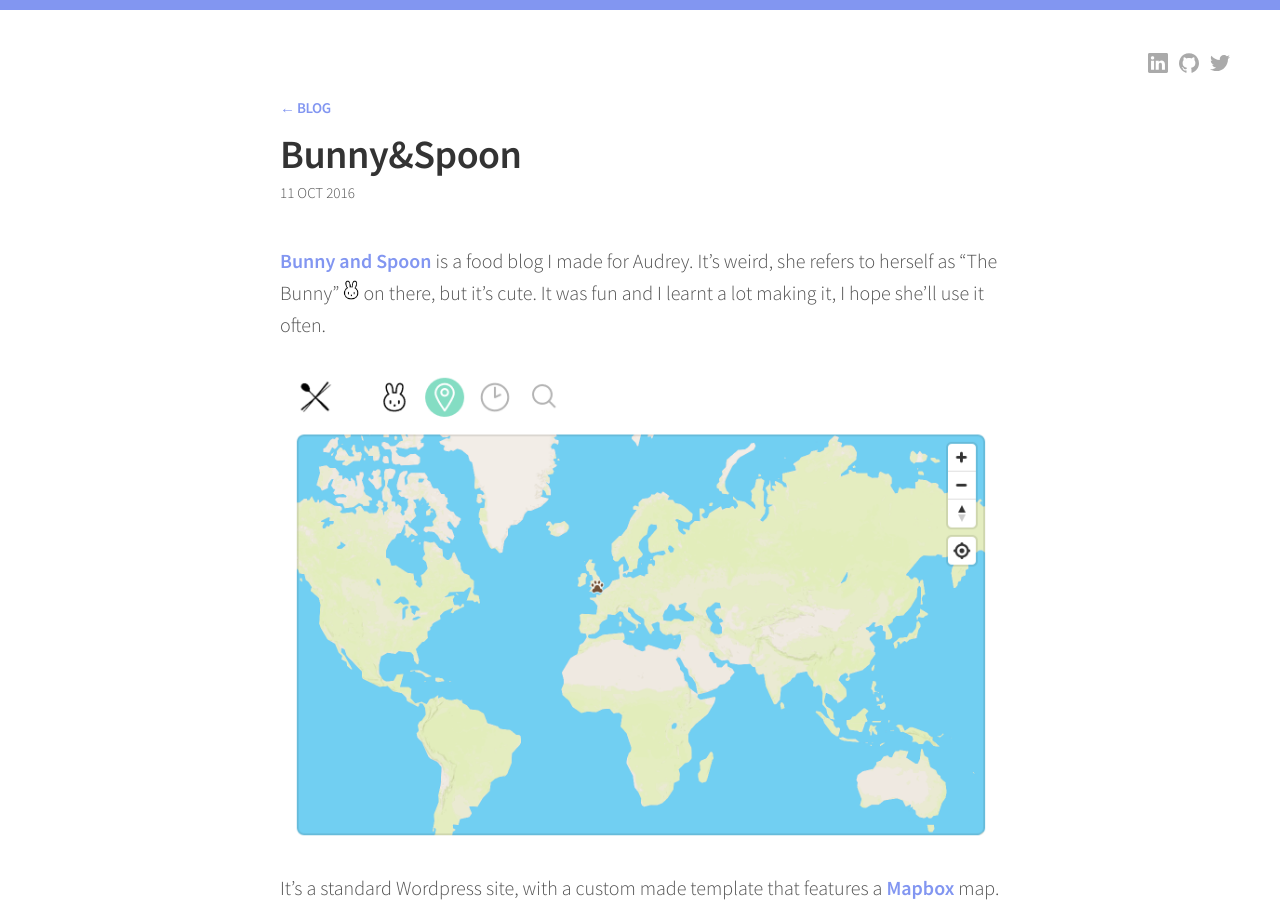
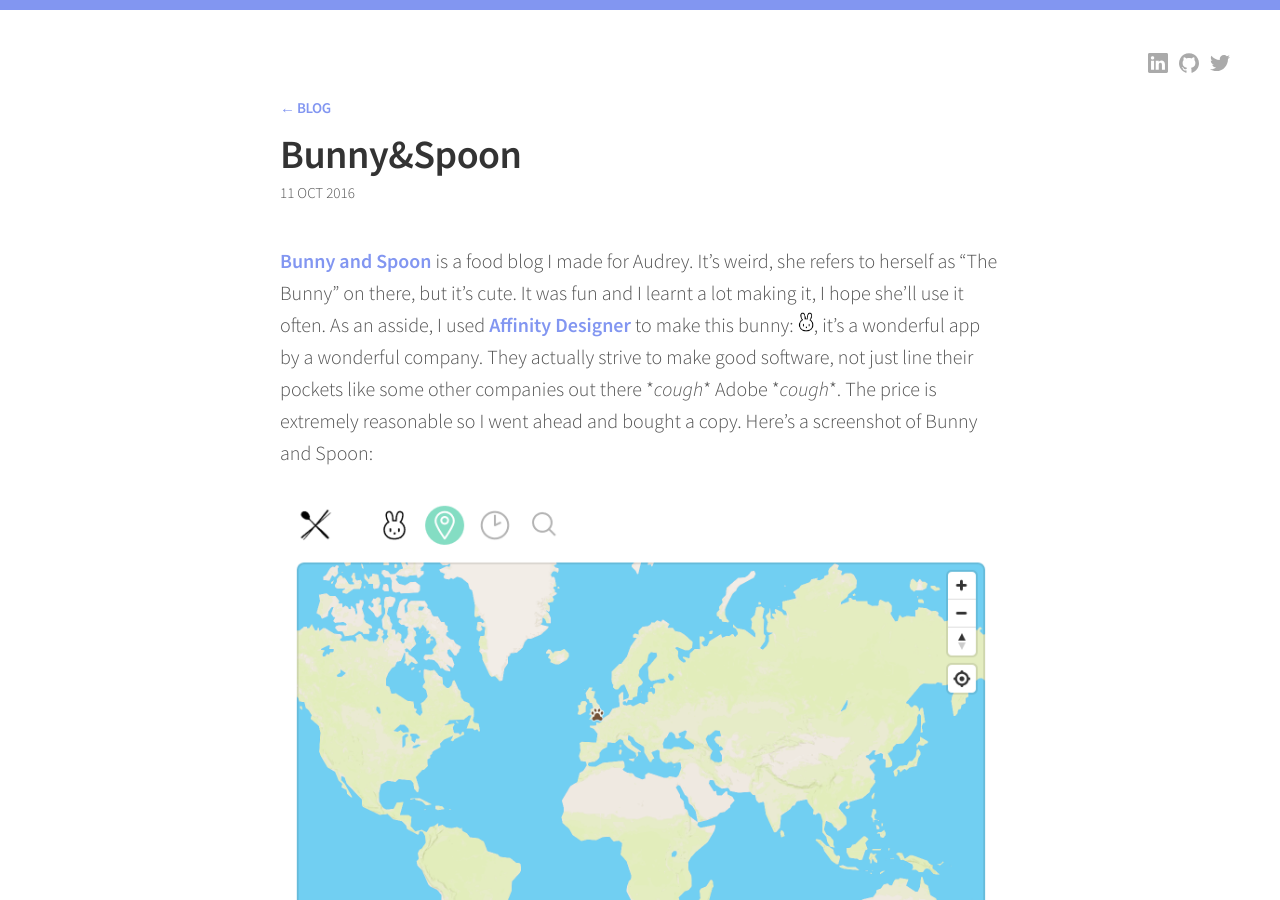
Before and after one commit to reaalkhalil/reaal.me, a Jekyll site: the page built from _posts/blog/2016-10-11-bunny-and-spoon.md, in a window 1280 px wide and 900 px high. Built offline with Jekyll 4.4.1, drawn with Linux system fonts in a browser that asks for light colours.

Commit message:
updated post

```diff
--- a/_posts/blog/2016-10-11-bunny-and-spoon.md
+++ b/_posts/blog/2016-10-11-bunny-and-spoon.md
@@ -3,7 +3,7 @@
 category: blog
 ---
 
-[Bunny and Spoon](http://bunnyandspoon.com) is a food blog I made for Audrey. It's weird, she refers to herself as "The Bunny" <img src="{{ site.baseurl }}/assets/blog/bands/bunny.png" class="inlineImg" height="20">  on there, but it's cute. It was fun and I learnt a lot making it, I hope she'll use it often.
+[Bunny and Spoon](http://bunnyandspoon.com) is a food blog I made for Audrey. It's weird, she refers to herself as "The Bunny" on there, but it's cute. It was fun and I learnt a lot making it, I hope she'll use it often. As an asside, I used [Affinity Designer](https://affinity.serif.com/designer/) to make this bunny: <img src="{{ site.baseurl }}/assets/blog/bands/bunny.png" class="inlineImg" height="20">, it's a wonderful app by a wonderful company. They actually strive to make good software, not just line their pockets like some other companies out there \**cough*\* Adobe \**cough*\*. The price is extremely reasonable so I went ahead and bought a copy. Here's a screenshot of Bunny and Spoon:
 
 ![]({{ site.baseurl }}/assets/blog/bands/scr0.png)
 
```
